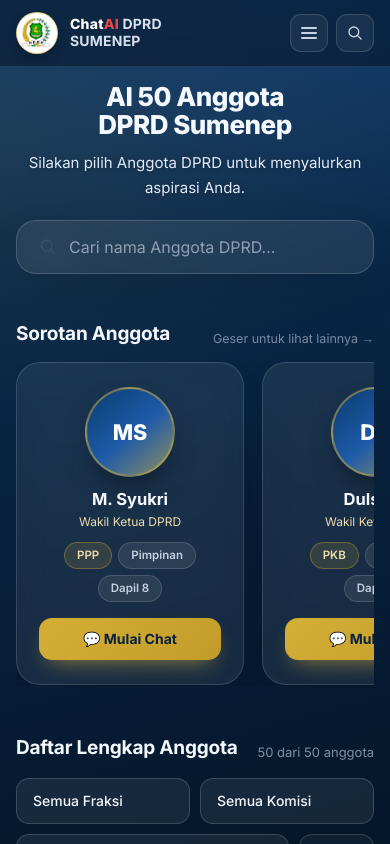
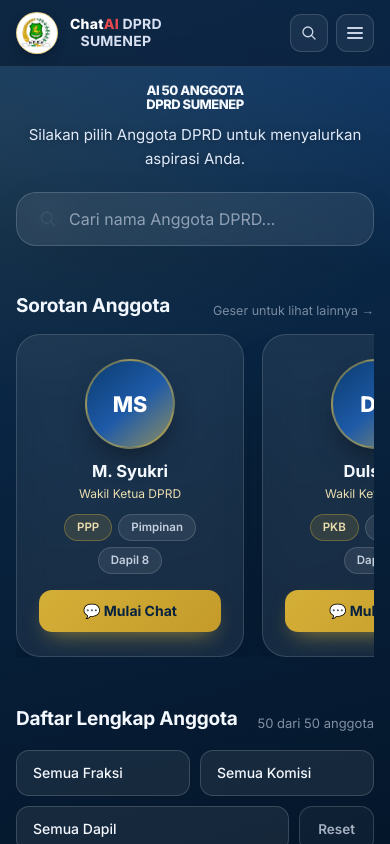
Before and after one commit to hamrasidi7-rgb/AI-50-Anggota-DPRD-Sumenep, a Next.js app: page / in a window 390 px wide. Built offline with nearby package versions, Linux system fonts and the light colour scheme.

Commit message:
Header: center SUMENEP mobile, title uppercase 50% smaller, nav search left of hamburger

```diff
--- a/components/HomeView.tsx
+++ b/components/HomeView.tsx
@@ -263,8 +263,8 @@
             >
               <Image src="/logo.jpeg" alt="Logo DPRD" width={36} height={36} className="object-contain" />
             </div>
-            {/* Desktop: satu baris | Mobile: dua baris */}
-            <div className="font-extrabold tracking-[0.2px] leading-[1.2]">
+            {/* Desktop: satu baris | Mobile: dua baris tengah */}
+            <div className="font-extrabold tracking-[0.2px] leading-[1.2] text-center md:text-left">
               <div className="text-[14px] md:text-[17px]">
                 <span className="text-white">Chat</span>
                 <span className="text-dp-red">AI</span>
@@ -277,17 +277,17 @@
             </div>
           </div>
 
-          {/* Nav icons */}
+          {/* Nav icons: Search | Menu(paling kanan) */}
           <nav className="flex items-center gap-2 flex-shrink-0">
+            <IconBtn title="Cari">
+              <svg width="18" height="18" viewBox="0 0 24 24" fill="none"><circle cx="10.5" cy="10.5" r="6.5" stroke="rgba(231,240,255,.85)" strokeWidth="1.8"/><line x1="15.5" y1="15.5" x2="20" y2="20" stroke="rgba(231,240,255,.85)" strokeWidth="1.8" strokeLinecap="round"/></svg>
+            </IconBtn>
             <IconBtn title="Menu">
               <div className="flex flex-col gap-[3.5px] items-center">
                 {[0,1,2].map(i => (
                   <span key={i} className="block w-4 h-[1.8px] rounded-sm" style={{ background: 'rgba(231,240,255,0.85)' }} />
                 ))}
               </div>
-            </IconBtn>
-            <IconBtn title="Cari">
-              <svg width="18" height="18" viewBox="0 0 24 24" fill="none"><circle cx="10.5" cy="10.5" r="6.5" stroke="rgba(231,240,255,.85)" strokeWidth="1.8"/><line x1="15.5" y1="15.5" x2="20" y2="20" stroke="rgba(231,240,255,.85)" strokeWidth="1.8" strokeLinecap="round"/></svg>
             </IconBtn>
           </nav>
         </div>
@@ -299,8 +299,8 @@
         {/* HERO */}
         <section className="pt-4 pb-1.5 text-center">
           <h1
-            className="mb-3 font-extrabold leading-[1.08] tracking-[-0.5px] text-text-hi mx-auto"
-            style={{ maxWidth: '14ch', fontSize: 'clamp(26px, 4vw, 44px)' }}
+            className="mb-3 font-extrabold leading-[1.08] tracking-[-0.5px] text-text-hi mx-auto uppercase"
+            style={{ maxWidth: '14ch', fontSize: 'clamp(13px, 2vw, 22px)' }}
           >
             AI 50 Anggota DPRD Sumenep
           </h1>
```
